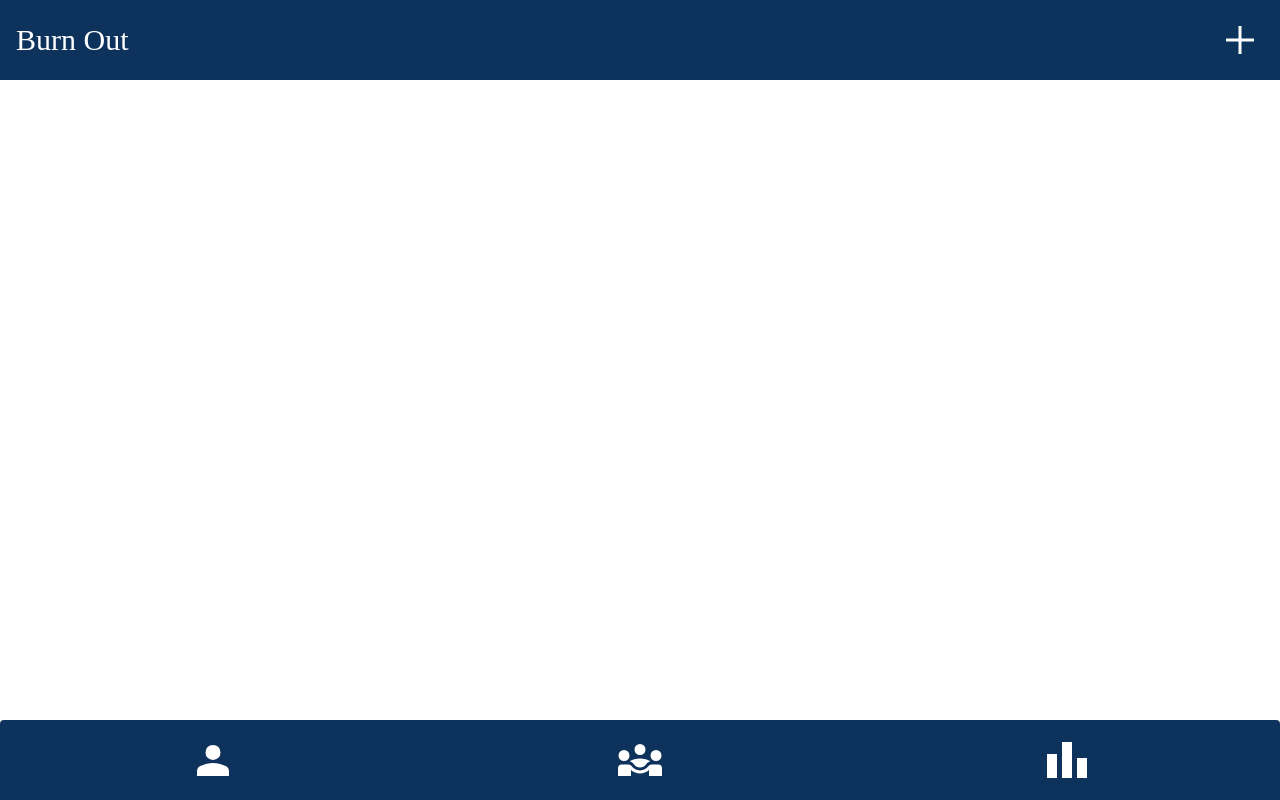
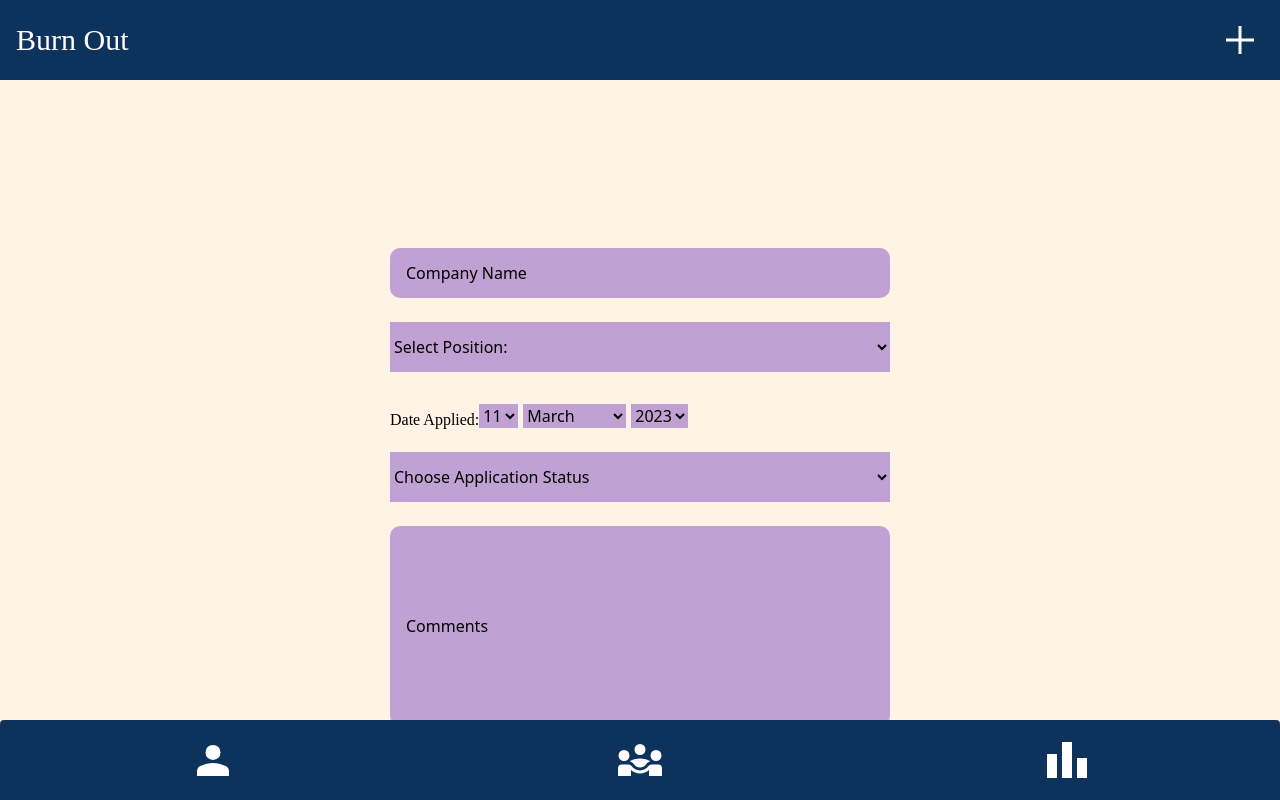
Before and after one commit to MinjiKong/BurnOut, a React (Create React App) app: page /applicationform in a window 1280 px wide. Before the commit this address had no page. Shown: the top 800 px of the page. Built offline with nearby package versions, Linux system fonts and the light colour scheme; a web font is replaced by a local one.

Commit message:
update fixes on the route

```diff
--- a/src/App.js
+++ b/src/App.js
@@ -49,6 +49,8 @@ function App() {
                 <Route path="/community" element={<CommunityView />}></Route>
 
                 <Route path='/leaderboard' element={<LeaderboardView />}></Route>
+
+                <Route path='/applicationform' element={<ApplicationForm/>}></Route>
             </Routes>
           <Navbar />
 
--- a/src/components/Header.jsx
+++ b/src/components/Header.jsx
@@ -15,8 +15,8 @@ function Header(props) {
   return (
     <div className='top-0 h-13 p-4 w-full relative bg-dark-navy flex justify-between'>
         <h1 className='text-white text-3xl font-saira text-center my-auto'>{props.text}</h1>
+        <Link to={addApplication[0].link}>
 
-        <Link to={addApplication[0].link}>
           <img src={addApplication[0].pic} alt={addApplication[0].name} className='my-auto' />
         </Link>
     </div>
```
